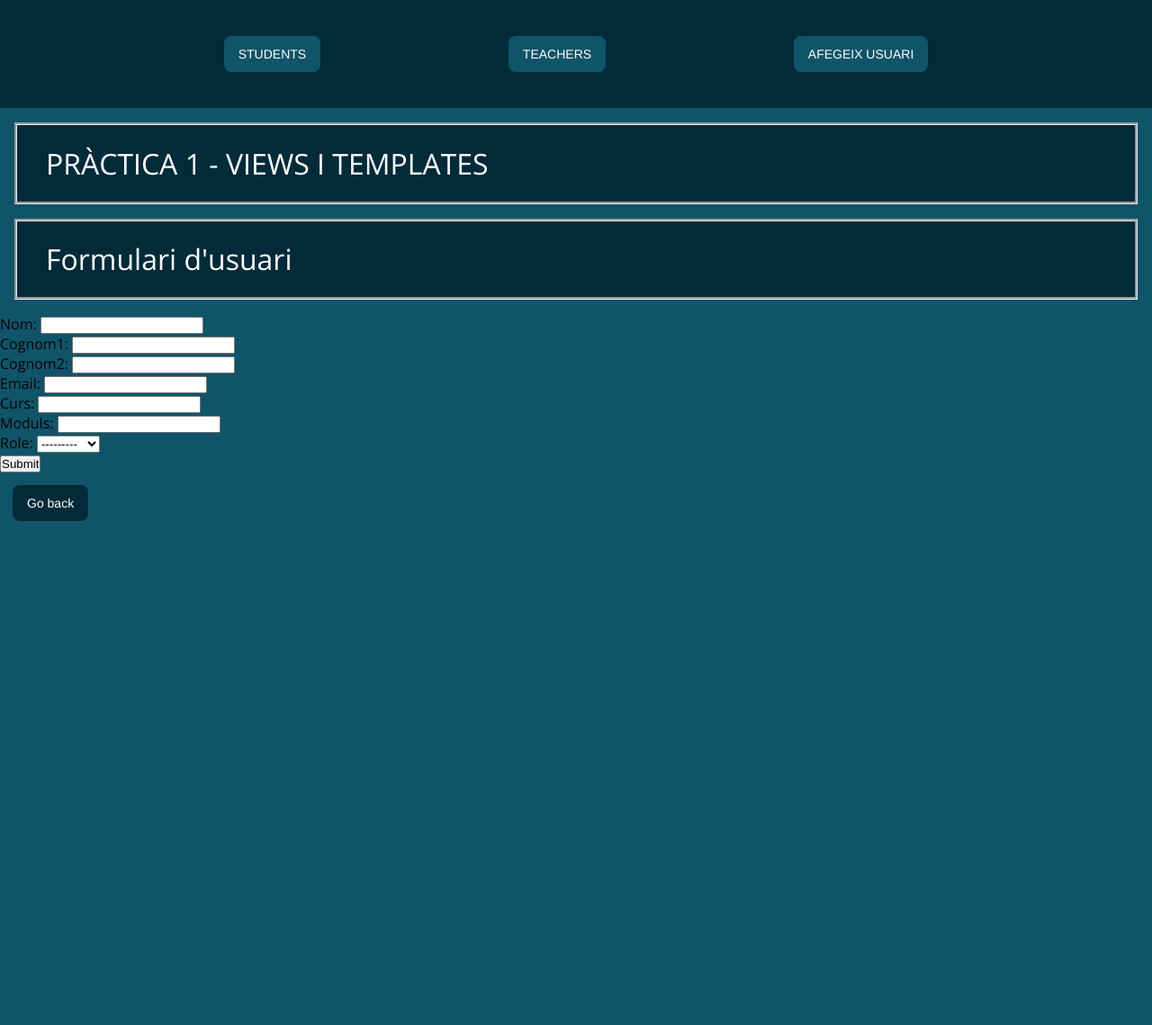
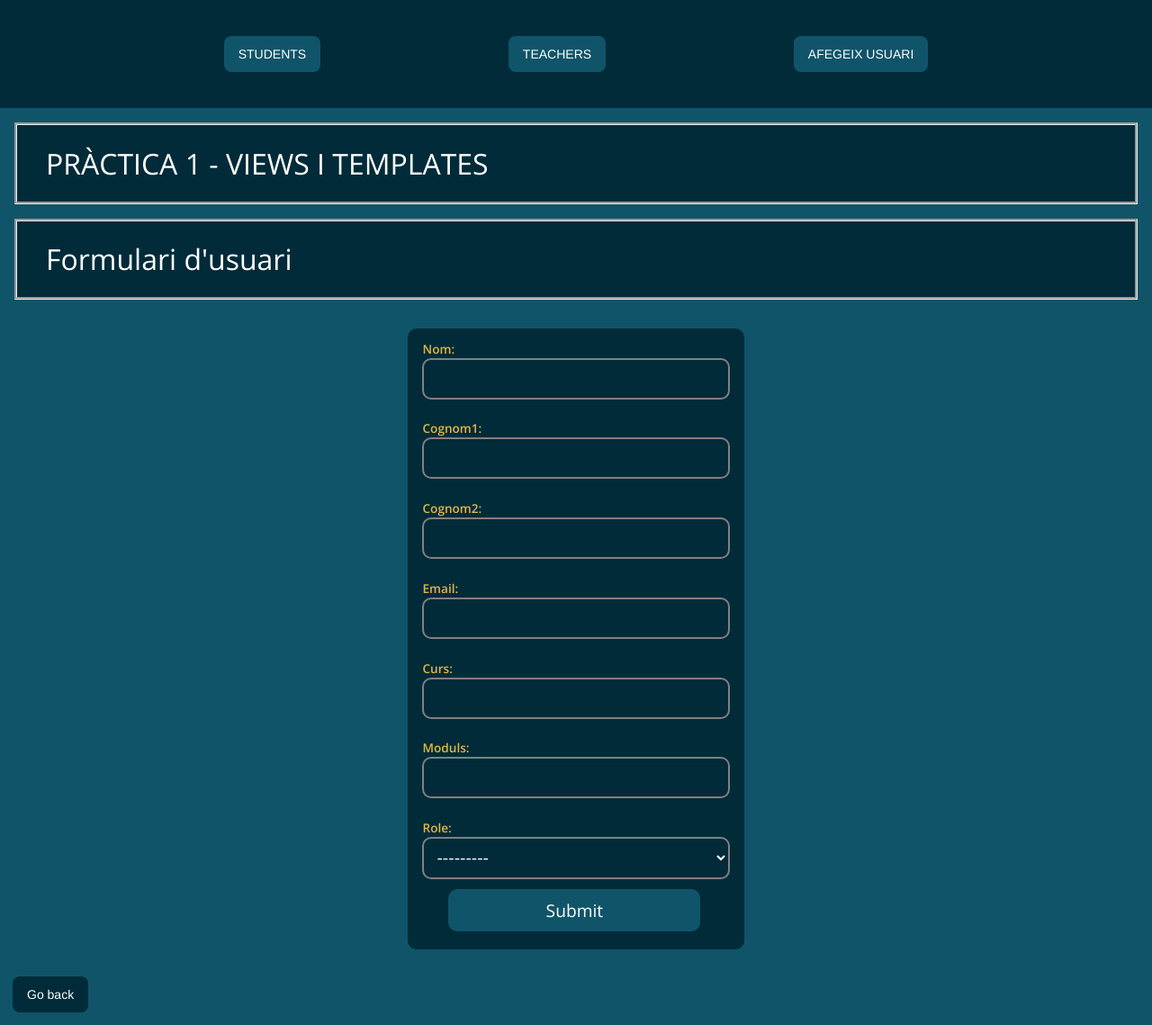
Before and after one commit to Adgar90/M07_UF4, a Django app: page /centre/user-form/ in a window 1280 px wide. Shown: the whole page at 90% size. Before the commit the page ends 579 px from the top, so only its background shows below. Run offline with Django 4.2, Linux system fonts and the light colour scheme.

Commit message:
afegit modificacions css

```diff
--- a/TIC_BCN_AGP/centre/templates/user_form.html
+++ b/TIC_BCN_AGP/centre/templates/user_form.html
@@ -1,10 +1,12 @@
 {% extends 'index.html' %}
 {% block content %}
     <h1>Formulari d'usuari</h1>
-<form action="" method="POST">
-    {% csrf_token %}
-    {{ form.as_p }}
-    <input type="submit">
-</form>
+<div class="center">
+    <form action="" method="POST">
+        {% csrf_token %}
+        {{ form.as_p }}
+        <input class="submit" type="submit">
+    </form>
+</div>
 <a class="btn" href="{% url 'teachers' %}">Go back</a>
 {% endblock %}
--- a/TIC_BCN_AGP/static/styles/index.css
+++ b/TIC_BCN_AGP/static/styles/index.css
@@ -6,7 +6,7 @@
   box-sizing: border-box;
 }
 
-body {
+body, .submit {
   background: #105469;
   font-family: 'Open Sans', sans-serif;
 }
@@ -14,11 +14,19 @@ body {
 li {
     list-style: none;
 }
-table {
+table, form {
   background: #012B39;
   border-radius: 0.25em;
   border-collapse: collapse;
   margin: 1em;
+}
+form {
+    width: fit-content;
+    border-radius: 10px;
+}
+.center {
+    display:flex;
+    justify-content:center;
 }
 th {
   border-bottom: 1px solid #364043;
@@ -28,7 +36,8 @@ th {
   padding: 0.5em 1em;
   text-align: left;
 }
-td, h1 {
+
+td, h1, p, input, select {
   color: #fff;
   font-weight: 400;
   padding: 0.65em 1em;
@@ -68,7 +77,9 @@ touch-action: manipulation;
 }
 
 a:hover,
-a:focus {
+a:focus,
+.submit:hover,
+.submit:focus{
   background-color: #F082AC;
 }
 h1 {
@@ -80,3 +91,28 @@ h1 {
   background-color: #012B39;
   margin: 1em;
 }
+input, select {
+  top: 0;
+  left: 0;
+  width: 100%;
+  border: 2px solid grey;
+  outline: none;
+  background: none;
+  padding: 10px;
+  border-radius: 10px;
+  font-size: 1.2em;
+}
+option {
+  color:black;
+}
+.submit {
+  width: 75%;
+  margin-left: 45px;
+  margin-bottom: 20px;
+  border: 0px;
+}
+label {
+  color: #E2B842;
+  font-size: 0.85em;
+  font-weight: 600;
+}
```
Lines whose indentation alone changed are shown as unchanged.
